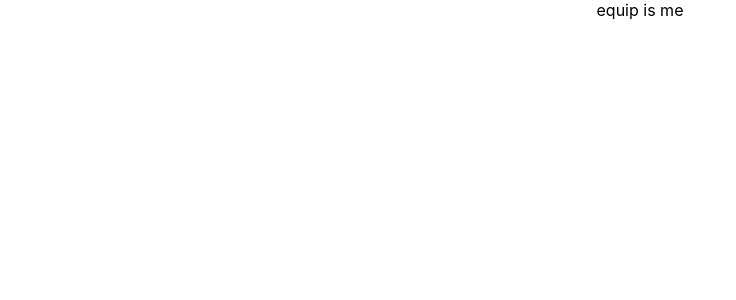
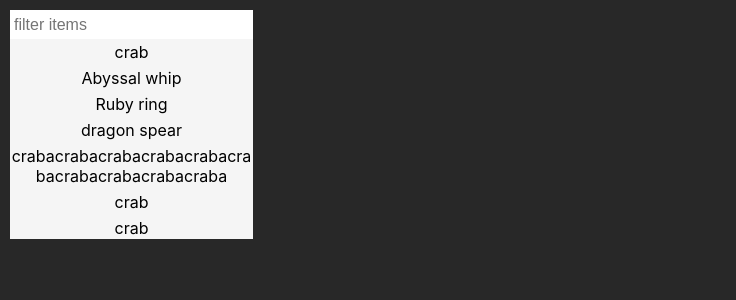
Before and after one commit to davidac9/runescape-tool, a React (Create React App) app: page / in a window 1280 px wide. Shown: the top 300 px of the page, without its empty margins (0-736 px from the left). Built offline with nearby package versions, Linux system fonts and the light colour scheme; no server answers.

Commit message:
started working on front end stuff

```diff
--- a/src/App.css
+++ b/src/App.css
@@ -1,38 +1,8 @@
 .App {
   text-align: center;
+  padding: 0;
+  margin: 0;
+  height: 100vh;
+  width: 100vw;
+  background-color: rgba(0, 0, 0, 0.842);
 }
-
-.App-logo {
-  height: 40vmin;
-  pointer-events: none;
-}
-
-@media (prefers-reduced-motion: no-preference) {
-  .App-logo {
-    animation: App-logo-spin infinite 20s linear;
-  }
-}
-
-.App-header {
-  background-color: #282c34;
-  min-height: 100vh;
-  display: flex;
-  flex-direction: column;
-  align-items: center;
-  justify-content: center;
-  font-size: calc(10px + 2vmin);
-  color: white;
-}
-
-.App-link {
-  color: #61dafb;
-}
-
-@keyframes App-logo-spin {
-  from {
-    transform: rotate(0deg);
-  }
-  to {
-    transform: rotate(360deg);
-  }
-}
--- a/src/App.js
+++ b/src/App.js
@@ -1,11 +1,11 @@
 import React from 'react';
 import './App.css';
-import Equip from './components/Equip/Equip'
+import Dashboard from './components/Dashboard/Dashboard'
 
 function App() {
-  return (
-    <div className="App">
-      <Equip/>
+    return (
+      <div className="App">
+        <Dashboard/>
     </div>
   );
 }
--- /dev/null
+++ b/src/components/Dashboard/Dashboard.js
@@ -0,0 +1,35 @@
+import React, {Component} from 'react';
+import './Dashboard.css';
+import Search from '../Search/Search'
+import axios from 'axios'
+
+class Dashboard extends Component {
+  state = {
+    itemNames: [],
+    loadoutNames: [],
+    currentItemImage: '',
+    currentItemID: 0
+  }
+  componentDidMount() {
+    this.getItemNames()
+  }
+
+  getItemNames() {
+    axios.get('/api/items/names').then(res => {
+      this.setState({
+        itemNames: res.data
+      })
+    })
+  }
+
+  render() {
+
+    return (
+      <div className="Dashboard">
+      <Search/>
+    </div>
+  );
+}
+}
+
+export default Dashboard;
--- /dev/null
+++ b/src/components/Search/Search.css
@@ -0,0 +1,41 @@
+.Search {
+    width: 243px;
+    word-wrap: break-word;
+    /* margin: 10px; */
+    padding: 10px;
+}
+
+.search-input {
+    /* margin: 10px; */
+    font-size: 16px;
+    /* margin: 4px; */
+    padding: 4px;
+    width: 235px;
+    border: none;
+    height: 21px;
+}
+
+.result-container {
+    /* border: 3px solid black ; */
+    /* background: olivedrab; */
+    height: 200px;
+    overflow-y: scroll;
+    overflow-x: hidden;
+    background-color: whitesmoke;
+}
+
+.search-result {
+    list-style-type: none;
+    cursor: default;
+    font-size: 16px;
+    padding-bottom: 2px;
+    padding-top: 2px;
+    border: 1px solid transparent;
+}
+
+.search-result:hover {
+    background: rgba(0, 0, 255, 0.541);
+    color: white;
+    border-top: 1px solid rgba(0, 0, 95, 0.774);
+    border-bottom: 1px solid rgba(0, 0, 95, 0.774);
+}
--- /dev/null
+++ b/src/components/Search/Search.js
@@ -0,0 +1,33 @@
+import React, { Component } from 'react';
+import './Search.css'
+
+export default class Search extends Component {
+    state = {
+    }
+
+
+    render() {
+        return (
+            <div className="Search">
+                <input className="search-input" placeholder="filter items"/>
+                <div className="result-container">
+                    <li className="search-result">crab</li>
+                    <li className="search-result">Abyssal whip</li>
+                    <li className="search-result">Ruby ring</li>
+                    <li className="search-result">dragon spear</li>
+                    <li className="search-result">crabacrabacrabacrabacrabacra bacrabacrabacrabacraba</li>
+                    <li className="search-result">crab</li>
+                    <li className="search-result">crab</li>
+                    <li className="search-result">crab</li>
+                    <li className="search-result">crab</li>
+                    <li className="search-result">crab</li>
+                    <li className="search-result">crab</li>
+                    <li className="search-result">crab</li>
+                    <li className="search-result">crab</li>
+                    <li className="search-result">crab</li>
+                    <li className="search-result">crab</li>
+                </div>
+            </div>
+        )
+    }
+}
```
Also changed, not shown: src/components/Dashboard/Dashboard.css (added).
